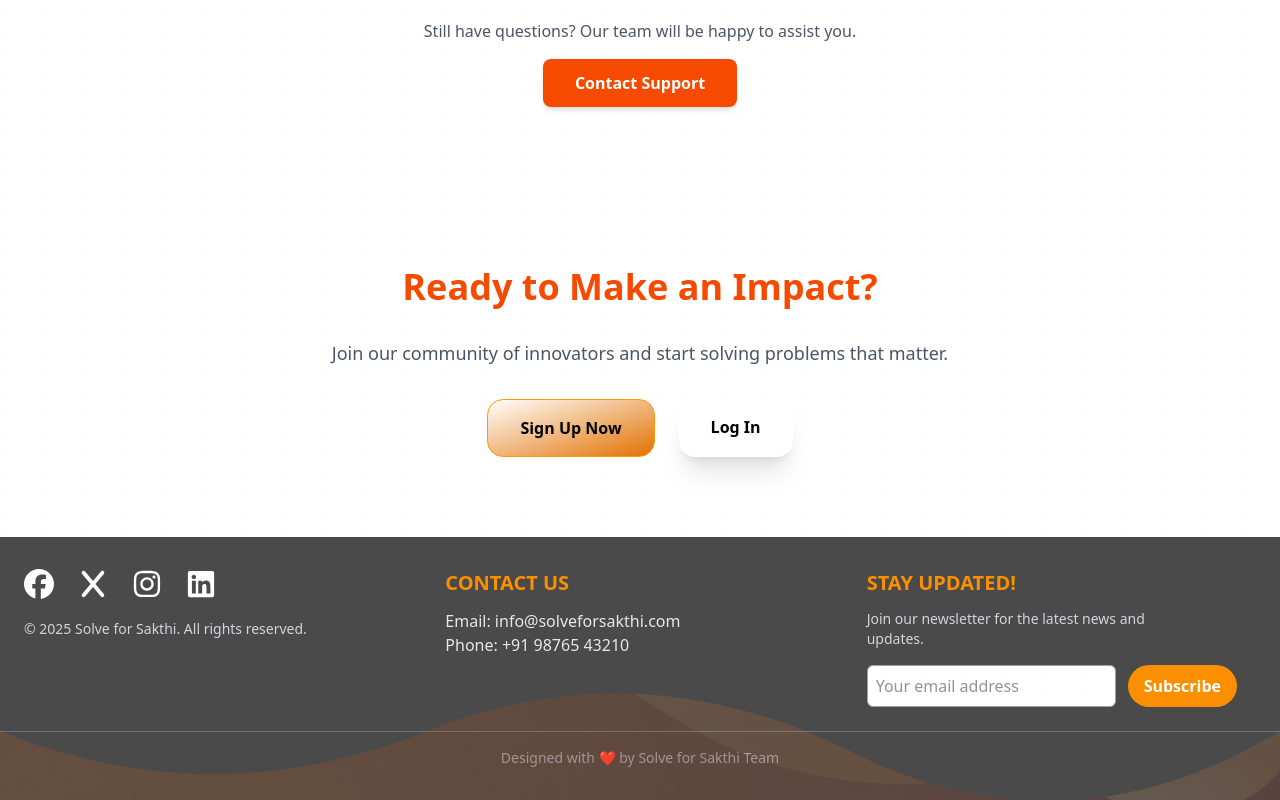
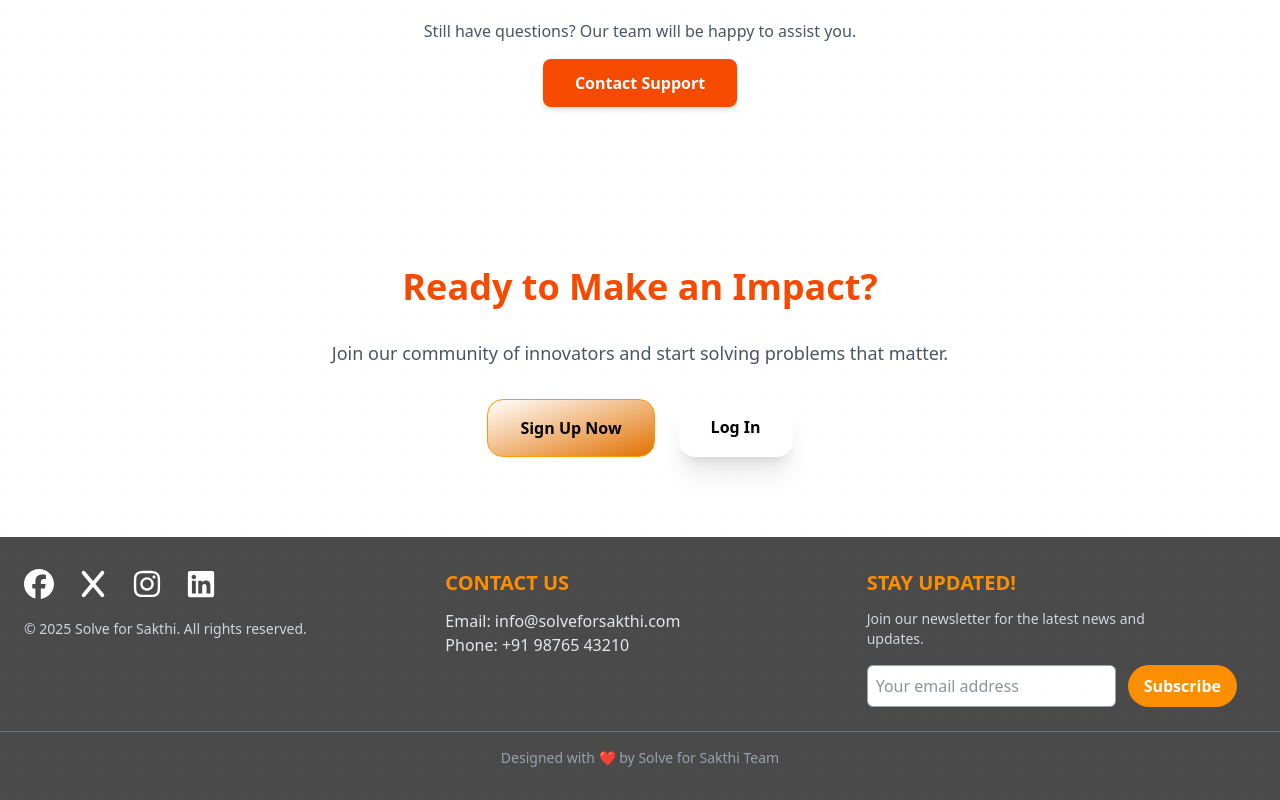
Before and after one commit to damodara2006/Project_SFS, a React (Vite) app in the folder frontend/: page / in a window 1280 px wide. Shown: the part 2788-3588 px from the top of the page. Built offline with nearby package versions, Linux system fonts and the light colour scheme.

Commit message:
feat : updated home wave effect

```diff
--- a/frontend/src/pages/Home.jsx
+++ b/frontend/src/pages/Home.jsx
@@ -111,11 +111,11 @@ const Homepage = () => {
       {/* Background Pattern & Wave Image */}
       <div className="absolute inset-0 opacity-15 pointer-events-none overflow-hidden">
         <div className="absolute inset-0 bg-[radial-gradient(circle_at_1px_1px,rgba(255,153,0,0.3)_1px,transparent_0)] bg-[length:20px_20px]"></div>
-        <WaveImage
+        {/* <WaveImage
           src="/src/assets/kriya.png"
           alt="Decorative curved section"
           className="absolute bottom-0 left-0 w-full h-40 md:h-[180px]"
-        />
+        /> */}
       </div>
 
       {/* Hero Section with Carousel */}
```
